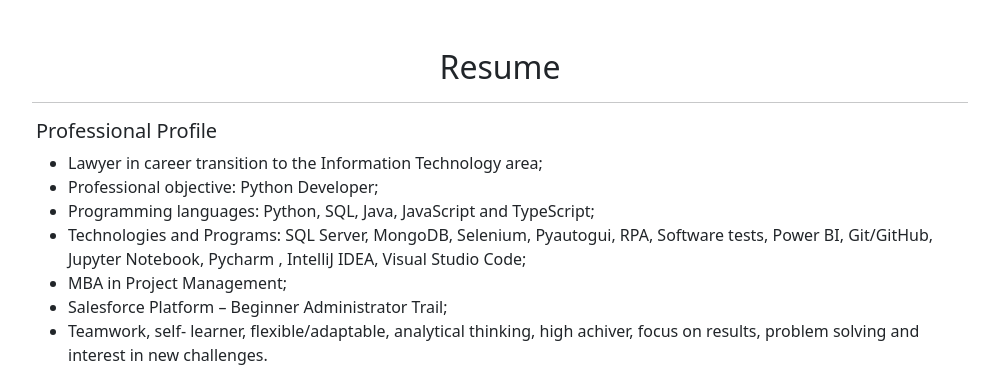
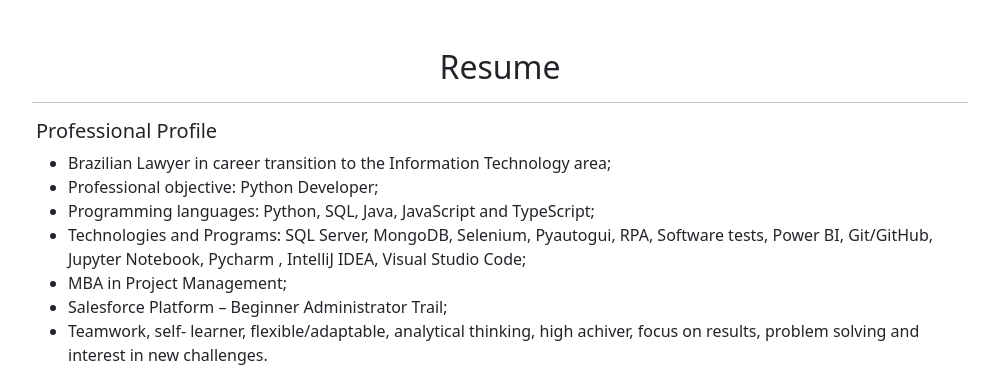
Before and after one commit to pcarpes/pedro_web_page, a Flask app: page /resume in a window 1280 px wide. Shown: the part 56-425 px from the top of the page, without its empty margins (140-1139 px from the left). Run offline with Flask 3, Linux system fonts and the light colour scheme.

Commit message:
Update resume.html

```diff
--- a/templates/resume.html
+++ b/templates/resume.html
@@ -8,7 +8,7 @@
     <h5>Professional Profile</h5>
     <div>
       <ul>
-        <li>Lawyer in career transition to the Information Technology area;</li>
+        <li>Brazilian Lawyer in career transition to the Information Technology area;</li>
         <li>Professional objective: Python Developer;</li>
         <li>Programming languages: Python, SQL, Java, JavaScript and TypeScript;</li>
         <li>Technologies and Programs: SQL Server, MongoDB, Selenium, Pyautogui, RPA, Software tests, Power BI, Git/GitHub, Jupyter Notebook, Pycharm , IntelliJ IDEA, Visual Studio Code;   </li>
```
